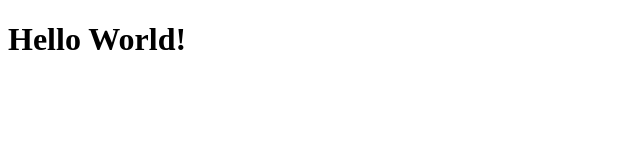
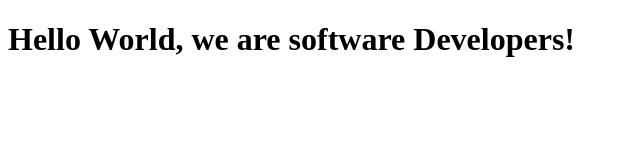
Before and after one commit to HanslettTheDev/Microverse_pair_programming, a plain HTML site: page fcc-test-suite-template-master/index.html in a window 1280 px wide. Shown: the whole page, without its empty margins (0-640 px from the left). Drawn offline with Linux system fonts and the light colour scheme.

Commit message:
made some changes in index.html

```diff
--- a/fcc-test-suite-template-master/index.html
+++ b/fcc-test-suite-template-master/index.html
@@ -8,7 +8,7 @@
 
   <body>
     <script src="https://cdn.freecodecamp.org/testable-projects-fcc/v1/bundle.js"></script>
-    <h1>Hello World!</h1>
+    <h1>Hello World, we are software Developers!</h1>
     <!--
 
     Hello Camper!
```
